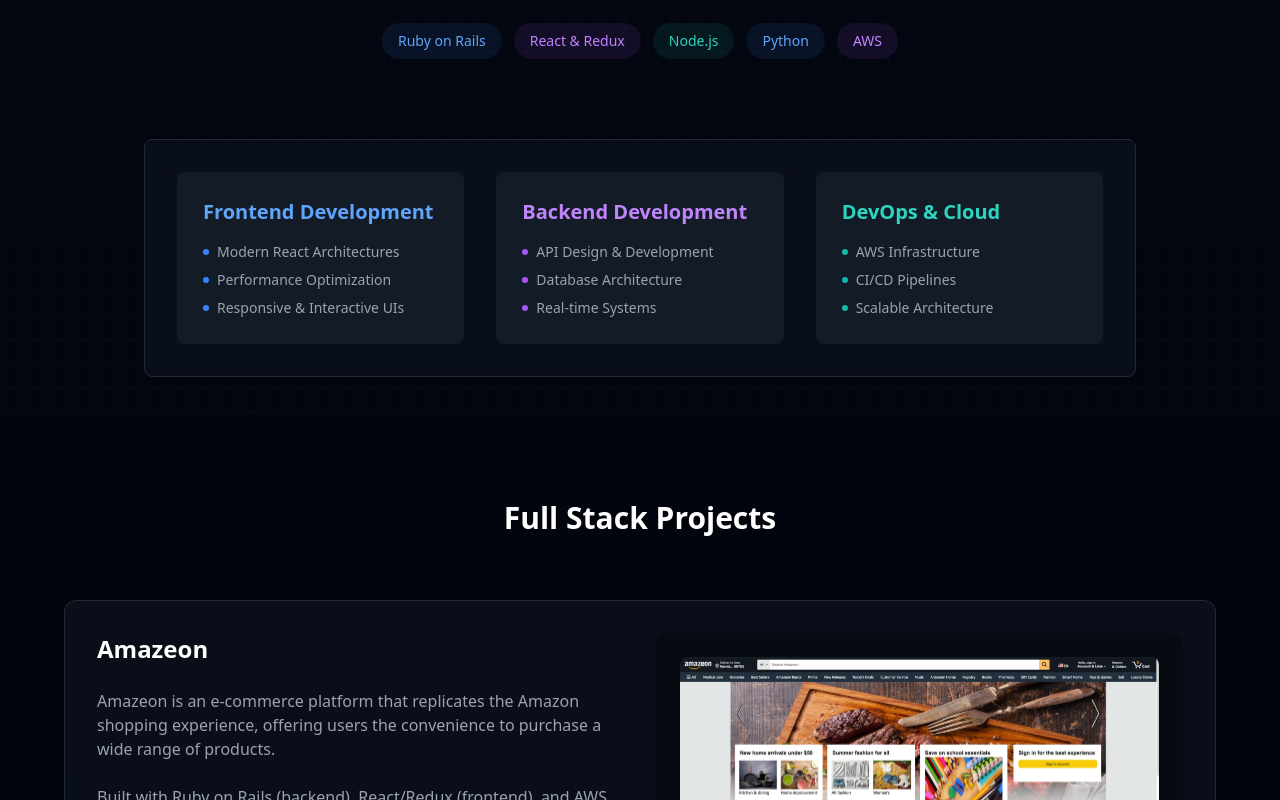
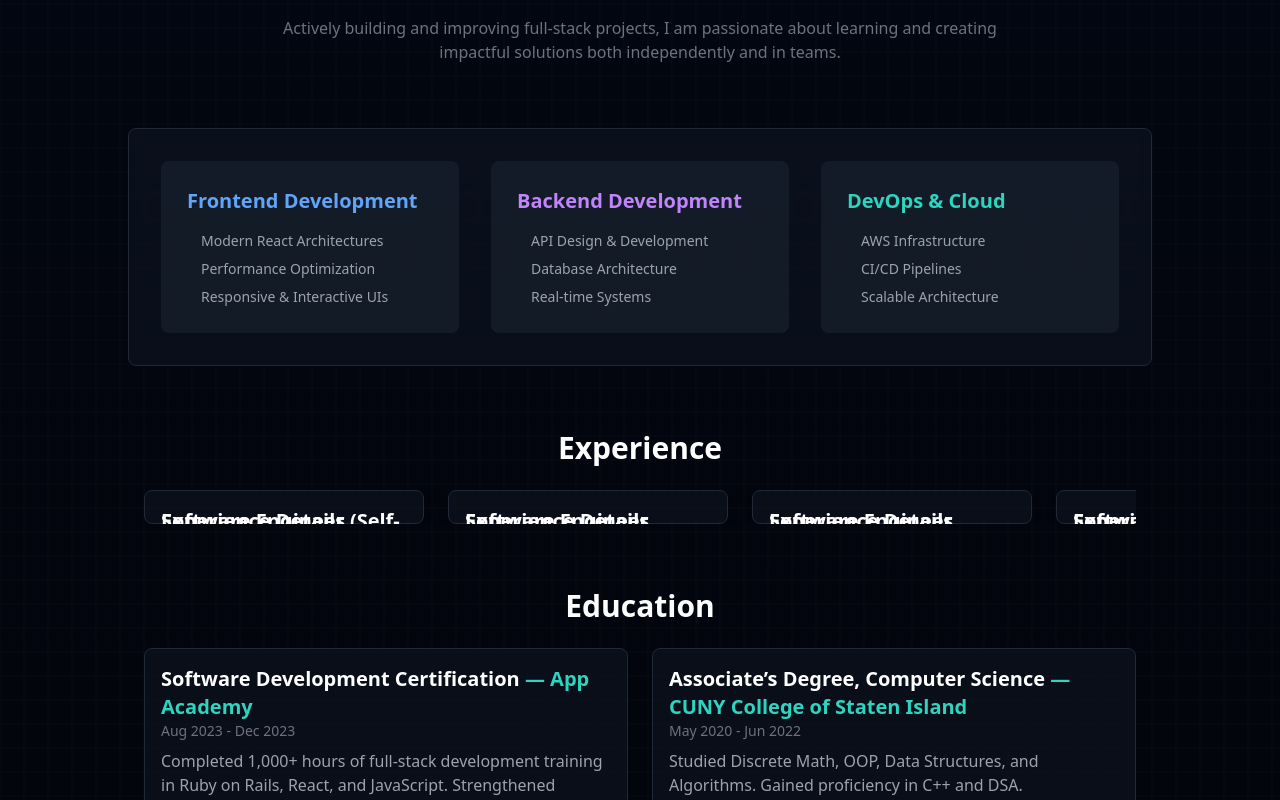
Before and after one commit to swejasonzhang/Portfolio, a Next.js app: page / in a window 1280 px wide. Shown: the part 380-1180 px from the top of the page. Built offline with nearby package versions, Linux system fonts and the light colour scheme.

Commit message:
working on adding experience and education as well as better styling and animations

```diff
--- a/app/components/HeroSection.tsx
+++ b/app/components/HeroSection.tsx
@@ -1,161 +1,359 @@
 "use client";
 
-import { motion } from "framer-motion";
-import { useState } from "react";
+import { motion, useMotionValue, animate } from "framer-motion";
+import { useState, useEffect } from "react";
 
 export default function HeroSection() {
   const [selectedStack, setSelectedStack] = useState<
     "frontend" | "backend" | "devops" | null
   >(null);
+  const [flippedCard, setFlippedCard] = useState<number | null>(null);
+
+  const experienceTimeline = [
+    {
+      year: "Jul 2025 - Present",
+      title: "Software Engineer (Self-employed)",
+      company: "Currently Seeking New Opportunities",
+      description:
+        "Sharpening problem-solving and system design skills through hands-on projects.",
+      details: [
+        "Built small full-stack apps to practice integration",
+        "Focused on algorithm and data structure exercises",
+      ],
+    },
+    {
+      year: "Jul 2025 - Aug 2025",
+      title: "Software Engineer Intern",
+      company: "Leechy",
+      description:
+        "Developed backend APIs and ensured secure, cross-platform functionality.",
+      details: [
+        "Implemented JWT authentication and authorization",
+        "Ensured backend compatibility across iOS & Android",
+      ],
+    },
+    {
+      year: "Mar 2025 - Jul 2025",
+      title: "Software Engineer (Contract)",
+      company: "Move Tact Management",
+      description:
+        "Built MERN stack projects and integrated multiple APIs to automate workflows.",
+      details: [
+        "Integrated Slack, Twitch, Stripe, and Chartmetric APIs",
+        "Automated tasks using Python scripts",
+        "Deployed projects on Vercel",
+      ],
+    },
+    {
+      year: "Feb 2025 - Mar 2025",
+      title: "Software Engineer (Trial Period)",
+      company: "Ensemble Data",
+      description:
+        "Processed and automated data workflows using Python and Ensemble APIs.",
+      details: [
+        "Exported analytics to CSV and Google Sheets",
+        "Automated repetitive tasks to streamline workflow",
+      ],
+    },
+    {
+      year: "Nov 2024 - Feb 2025",
+      title: "Software Engineer Intern",
+      company: "Series",
+      description:
+        "Developed scalable APIs and improved CI/CD within Agile teams.",
+      details: [
+        "Built Node.js/Firebase APIs",
+        "Integrated OpenAI and Twilio for enhanced features",
+        "Improved CI/CD pipelines and workflow efficiency",
+      ],
+    },
+    {
+      year: "Jul 2024 - Oct 2024",
+      title: "Software Engineer Intern",
+      company: "Headstarter AI",
+      description:
+        "Built AI projects using modern full-stack tools and Pinecone for search.",
+      details: [
+        "Developed AI support agent using OpenAI + Pinecone",
+        "Built dynamic SaaS products for mental health support",
+      ],
+    },
+  ].sort(
+    (a, b) =>
+      new Date(b.year.split(" - ")[0]).getTime() -
+      new Date(a.year.split(" - ")[0]).getTime()
+  );
+
+  const educationTimeline = [
+    {
+      year: "Aug 2023 - Dec 2023",
+      title: "Software Development Certification",
+      company: "App Academy",
+      description:
+        "Completed 1,000+ hours of full-stack development training in Ruby on Rails, React, and JavaScript. Strengthened teamwork through pair programming.",
+    },
+    {
+      year: "May 2020 - Jun 2022",
+      title: "Associate’s Degree, Computer Science",
+      company: "CUNY College of Staten Island",
+      description:
+        "Studied Discrete Math, OOP, Data Structures, and Algorithms. Gained proficiency in C++ and DSA.",
+    },
+  ];
+
+  const stacks: {
+    stack: "frontend" | "backend" | "devops";
+    title: string;
+    color: string;
+    skills: string[];
+  }[] = [
+    {
+      stack: "frontend",
+      title: "Frontend Development",
+      color: "blue",
+      skills: [
+        "Modern React Architectures",
+        "Performance Optimization",
+        "Responsive & Interactive UIs",
+      ],
+    },
+    {
+      stack: "backend",
+      title: "Backend Development",
+      color: "purple",
+      skills: [
+        "API Design & Development",
+        "Database Architecture",
+        "Real-time Systems",
+      ],
+    },
+    {
+      stack: "devops",
+      title: "DevOps & Cloud",
+      color: "teal",
+      skills: [
+        "AWS Infrastructure",
+        "CI/CD Pipelines",
+        "Scalable Architecture",
+      ],
+    },
+  ];
+
+  // Motion
+  const x = useMotionValue(0);
+  const cardWidth = 280;
+  const gap = 24;
+  const [visibleCards, setVisibleCards] = useState(3);
+
+  useEffect(() => {
+    function updateVisibleCards() {
+      if (window.innerWidth < 640) setVisibleCards(1);
+      else if (window.innerWidth < 1024) setVisibleCards(2);
+      else setVisibleCards(3);
+    }
+    updateVisibleCards();
+    window.addEventListener("resize", updateVisibleCards);
+    return () => window.removeEventListener("resize", updateVisibleCards);
+  }, []);
+
+  const carouselVisibleWidth = visibleCards * (cardWidth + gap) - gap;
+  const totalCarouselWidth =
+    experienceTimeline.length * (cardWidth + gap) - gap;
+  const maxDrag = totalCarouselWidth - carouselVisibleWidth;
+
+  const fadeInSection = {
+    hidden: { opacity: 0, y: 30 },
+    visible: { opacity: 1, y: 0 },
+  };
 
   return (
-    <section className="min-h-screen relative overflow-hidden py-24 md:py-0">
+    <section className="min-h-screen relative overflow-hidden py-24 md:py-32">
+      {/* Background */}
       <div className="absolute inset-0">
         <div className="absolute inset-0 bg-[url('/grid.svg')] opacity-10" />
       </div>
 
-      <div className="relative z-10 min-h-screen flex flex-col items-center justify-center px-4 pt-8 md:pt-0">
+      <div className="relative z-10 flex flex-col items-center justify-center px-4 md:px-8">
+        {/* Intro */}
         <motion.div
-          initial={{ opacity: 0, y: 20 }}
-          animate={{ opacity: 1, y: 0 }}
-          className="text-center mb-8 md:mb-12"
+          variants={fadeInSection}
+          initial="hidden"
+          whileInView="visible"
+          viewport={{ once: true, amount: 0.3 }}
+          transition={{ duration: 0.6 }}
+          className="text-center mb-12 md:mb-16 space-y-4 md:space-y-6 max-w-3xl"
         >
-          <div className="space-y-3 md:space-y-4 mb-6 md:mb-8">
           <h1 className="text-4xl md:text-7xl font-bold text-transparent bg-clip-text bg-gradient-to-r from-blue-500 via-purple-500 to-teal-500">
             Jason Zhang
           </h1>
           <h2 className="text-2xl md:text-4xl font-bold text-white">
             Full Stack Developer
           </h2>
-            <p className="text-lg md:text-xl text-gray-400 max-w-2xl mx-auto">
+          <p className="text-base md:text-lg text-gray-400">
             I have 2 years of experience building scalable MERN stack
             applications and have contributed to multiple team projects during
             internships, gaining hands-on experience in full-stack development
             and collaborative workflows.
           </p>
-            <p className="text-base md:text-lg text-gray-500 max-w-2xl mx-auto">
-              Actively building and improving full-stack projects, I am
-              passionate about learning and creating impactful solutions both
-              independently and in teams.
+          <p className="text-sm md:text-base text-gray-500">
+            Actively building and improving full-stack projects, I am passionate
+            about learning and creating impactful solutions both independently
+            and in teams.
           </p>
+        </motion.div>
+
+        {/* Tech Skills */}
+        <motion.div
+          variants={fadeInSection}
+          initial="hidden"
+          whileInView="visible"
+          viewport={{ once: true, amount: 0.3 }}
+          transition={{ delay: 0.2, duration: 0.6 }}
+          className="w-full max-w-5xl mx-auto mb-16 bg-gray-900/50 backdrop-blur-sm rounded-lg border border-gray-800 p-4 md:p-8"
+        >
+          <div className="grid grid-cols-1 md:grid-cols-3 gap-4 md:gap-8">
+            {stacks.map((s, i) => (
+              <div
+                key={i}
+                className={`p-4 md:p-6 rounded-lg transition-colors border-2 ${
+                  selectedStack === s.stack
+                    ? `bg-${s.color}-500/20 border-${s.color}-500/50`
+                    : "bg-gray-800/50 hover:bg-gray-800/80 border-transparent"
+                }`}
+                onMouseEnter={() => setSelectedStack(s.stack)}
+                onMouseLeave={() => setSelectedStack(null)}
+              >
+                <h3
+                  className={`text-lg md:text-xl font-semibold mb-4 text-${s.color}-400`}
+                >
+                  {s.title}
+                </h3>
+                <ul className="space-y-2 text-xs md:text-sm text-gray-400">
+                  {s.skills.map((skill, idx) => (
+                    <li key={idx} className="flex items-center gap-2">
+                      <div
+                        className={`w-1.5 h-1.5 bg-${s.color}-500 rounded-full`}
+                      />
+                      {skill}
+                    </li>
+                  ))}
+                </ul>
               </div>
-          <div className="flex flex-wrap justify-center gap-2 md:gap-3 mb-6 md:mb-8">
-            <span className="px-3 md:px-4 py-1.5 md:py-2 bg-blue-500/10 rounded-full text-blue-400 text-xs md:text-sm">
-              Ruby on Rails
-            </span>
-            <span className="px-3 md:px-4 py-1.5 md:py-2 bg-purple-500/10 rounded-full text-purple-400 text-xs md:text-sm">
-              React & Redux
-            </span>
-            <span className="px-3 md:px-4 py-1.5 md:py-2 bg-teal-500/10 rounded-full text-teal-400 text-xs md:text-sm">
-              Node.js
-            </span>
-            <span className="px-3 md:px-4 py-1.5 md:py-2 bg-blue-500/10 rounded-full text-blue-400 text-xs md:text-sm">
-              Python
-            </span>
-            <span className="px-3 md:px-4 py-1.5 md:py-2 bg-purple-500/10 rounded-full text-purple-400 text-xs md:text-sm">
-              AWS
-            </span>
+            ))}
           </div>
         </motion.div>
 
-        {/* Interactive System Architecture */}
-        <div className="w-full max-w-5xl mx-auto relative px-2 md:px-4">
+        {/* Experience Carousel */}
 <motion.div
-            initial={{ opacity: 0 }}
-            animate={{ opacity: 1 }}
-            transition={{ delay: 0.3 }}
-            className="bg-gray-900/50 backdrop-blur-sm rounded-lg border border-gray-800 p-4 md:p-8"
+  variants={fadeInSection}
+  initial="hidden"
+  whileInView="visible"
+  viewport={{ once: true, amount: 0.3 }}
+  transition={{ delay: 0.3, duration: 0.6 }}
+  className="w-full max-w-5xl mx-auto px-4 mb-16"
 >
-            <div className="grid grid-cols-1 md:grid-cols-3 gap-4 md:gap-8">
-              {/* Frontend Layer */}
+  <h3 className="text-2xl md:text-3xl font-bold text-white text-center mb-6">
+    Experience
+  </h3>
+  <div className="relative overflow-x-hidden">
+    <motion.div
+      drag="x"
+      dragConstraints={{ left: -maxDrag, right: 0 }}
+      dragElastic={0.2}
+      style={{ x }}
+      onDragEnd={() => {
+        let clampedX = x.get();
+        if (clampedX > 0) clampedX = 0;
+        if (clampedX < -maxDrag) clampedX = -maxDrag;
+
+        animate(x, clampedX, {
+          type: "spring",
+          stiffness: 300,
+          damping: 30,
+        });
+      }}
+      className="flex gap-6"
+    >
+      {experienceTimeline.map((item, idx) => (
+        <motion.div
+          key={idx}
+          onClick={() => setFlippedCard(flippedCard === idx ? null : idx)}
+          className="min-w-[280px] perspective cursor-pointer flex-shrink-0"
+        >
+          <motion.div
+            animate={{ rotateY: flippedCard === idx ? 180 : 0 }}
+            transition={{ duration: 0.6 }}
+            className="relative bg-gray-900/50 border border-gray-800 rounded-lg shadow-lg transform-style-preserve-3d p-4"
+          >
+            {/* Front */}
             <div
-                className={`p-4 md:p-6 rounded-lg transition-colors border-2 ${
-                  selectedStack === "frontend"
-                    ? "bg-blue-500/20 border-blue-500/50"
-                    : "bg-gray-800/50 hover:bg-gray-800/80 border-transparent"
-                }`}
-                onMouseEnter={() => setSelectedStack("frontend")}
-                onMouseLeave={() => setSelectedStack(null)}
+              className="absolute w-full top-0 left-0 p-4 flex flex-col justify-between min-h-[220px]"
+              style={{ backfaceVisibility: "hidden" }}
             >
-                <h3 className="text-lg md:text-xl font-semibold mb-3 md:mb-4 text-blue-400">
-                  Frontend Development
-                </h3>
-                <ul className="space-y-1.5 md:space-y-2 text-xs md:text-sm text-gray-400">
-                  <li className="flex items-center gap-2">
-                    <div className="w-1.5 h-1.5 bg-blue-500 rounded-full" />
-                    Modern React Architectures
-                  </li>
-                  <li className="flex items-center gap-2">
-                    <div className="w-1.5 h-1.5 bg-blue-500 rounded-full" />
-                    Performance Optimization
-                  </li>
-                  <li className="flex items-center gap-2">
-                    <div className="w-1.5 h-1.5 bg-blue-500 rounded-full" />
-                    Responsive & Interactive UIs
-                  </li>
+              <div>
+                <h4 className="text-lg md:text-xl font-semibold text-white">
+                  {item.title}{" "}
+                  <span className="text-blue-400">— {item.company}</span>
+                </h4>
+                <p className="text-sm text-gray-500">{item.year}</p>
+              </div>
+              <p className="mt-2 text-sm md:text-base text-gray-400">
+                {item.description}
+              </p>
+            </div>
+
+            {/* Back */}
+            <div
+              className="absolute w-full top-0 left-0 p-4 flex flex-col justify-start rotate-y-180 min-h-[220px] overflow-auto"
+              style={{ backfaceVisibility: "hidden" }}
+            >
+              <h4 className="text-lg md:text-xl font-semibold text-white mb-2">
+                Experience Details
+              </h4>
+              <ul className="list-disc list-inside text-gray-400 text-sm md:text-base space-y-1">
+                {item.details.map((detail, i) => (
+                  <li key={i}>{detail}</li>
+                ))}
               </ul>
             </div>
-
-              {/* Backend Layer */}
-              <div
-                className={`p-4 md:p-6 rounded-lg transition-colors border-2 ${
-                  selectedStack === "backend"
-                    ? "bg-purple-500/20 border-purple-500/50"
-                    : "bg-gray-800/50 hover:bg-gray-800/80 border-transparent"
-                }`}
-                onMouseEnter={() => setSelectedStack("backend")}
-                onMouseLeave={() => setSelectedStack(null)}
-              >
-                <h3 className="text-lg md:text-xl font-semibold mb-3 md:mb-4 text-purple-400">
-                  Backend Development
-                </h3>
-                <ul className="space-y-1.5 md:space-y-2 text-xs md:text-sm text-gray-400">
-                  <li className="flex items-center gap-2">
-                    <div className="w-1.5 h-1.5 bg-purple-500 rounded-full" />
-                    API Design & Development
-                  </li>
-                  <li className="flex items-center gap-2">
-                    <div className="w-1.5 h-1.5 bg-purple-500 rounded-full" />
-                    Database Architecture
-                  </li>
-                  <li className="flex items-center gap-2">
-                    <div className="w-1.5 h-1.5 bg-purple-500 rounded-full" />
-                    Real-time Systems
-                  </li>
-                </ul>
-              </div>
-
-              {/* DevOps Layer */}
-              <div
-                className={`p-4 md:p-6 rounded-lg transition-colors border-2 ${
-                  selectedStack === "devops"
-                    ? "bg-teal-500/20 border-teal-500/50"
-                    : "bg-gray-800/50 hover:bg-gray-800/80 border-transparent"
-                }`}
-                onMouseEnter={() => setSelectedStack("devops")}
-                onMouseLeave={() => setSelectedStack(null)}
-              >
-                <h3 className="text-lg md:text-xl font-semibold mb-3 md:mb-4 text-teal-400">
-                  DevOps & Cloud
-                </h3>
-                <ul className="space-y-1.5 md:space-y-2 text-xs md:text-sm text-gray-400">
-                  <li className="flex items-center gap-2">
-                    <div className="w-1.5 h-1.5 bg-teal-500 rounded-full" />
-                    AWS Infrastructure
-                  </li>
-                  <li className="flex items-center gap-2">
-                    <div className="w-1.5 h-1.5 bg-teal-500 rounded-full" />
-                    CI/CD Pipelines
-                  </li>
-                  <li className="flex items-center gap-2">
-                    <div className="w-1.5 h-1.5 bg-teal-500 rounded-full" />
-                    Scalable Architecture
-                  </li>
-                </ul>
-              </div>
+          </motion.div>
+        </motion.div>
+      ))}
+    </motion.div>
   </div>
 </motion.div>
+
+
+        {/* Education */}
+        <motion.div
+          variants={fadeInSection}
+          initial="hidden"
+          whileInView="visible"
+          viewport={{ once: true, amount: 0.3 }}
+          transition={{ delay: 0.4, duration: 0.6 }}
+          className="w-full max-w-5xl mx-auto px-4"
+        >
+          <h3 className="text-2xl md:text-3xl font-bold text-white text-center mb-6">
+            Education
+          </h3>
+          <div className="grid md:grid-cols-2 gap-6">
+            {educationTimeline.map((item, idx) => (
+              <div
+                key={idx}
+                className="p-4 rounded-lg bg-gray-900/50 border border-gray-800"
+              >
+                <h4 className="text-lg md:text-xl font-semibold text-white">
+                  {item.title}{" "}
+                  <span className="text-teal-400">— {item.company}</span>
+                </h4>
+                <p className="text-sm text-gray-500">{item.year}</p>
+                <p className="mt-2 text-sm md:text-base text-gray-400">
+                  {item.description}
+                </p>
               </div>
+            ))}
+          </div>
+        </motion.div>
       </div>
     </section>
   );
--- a/app/layout.tsx
+++ b/app/layout.tsx
@@ -13,7 +13,7 @@
 });
 
 export const metadata: Metadata = {
-	title: 'Jason Zhang - Full-Stack Developer',
+	title: 'Jason Zhang',
 	description:
 		'Welcome to my portfolio! I am a passionate full-stack developer who bridges the gap between frontend and backend development. Specializing in creating complete web solutions, from beautiful user interfaces to robust server architectures.',
 	keywords: [
@@ -36,7 +36,7 @@
 	authors: [{ name: 'Jason Zhang' }],
 	creator: 'Jason Zhang',
 	openGraph: {
-		title: 'Jason Zhang - Full-Stack Developer Portfolio',
+		title: 'Jason Zhang',
 		description:
 			'Passionate full-stack developer creating complete web solutions. Explore my projects and technical expertise across the entire development stack.',
 		url: 'https://your-domain.com',
```
Lines whose indentation alone changed are shown as unchanged.
